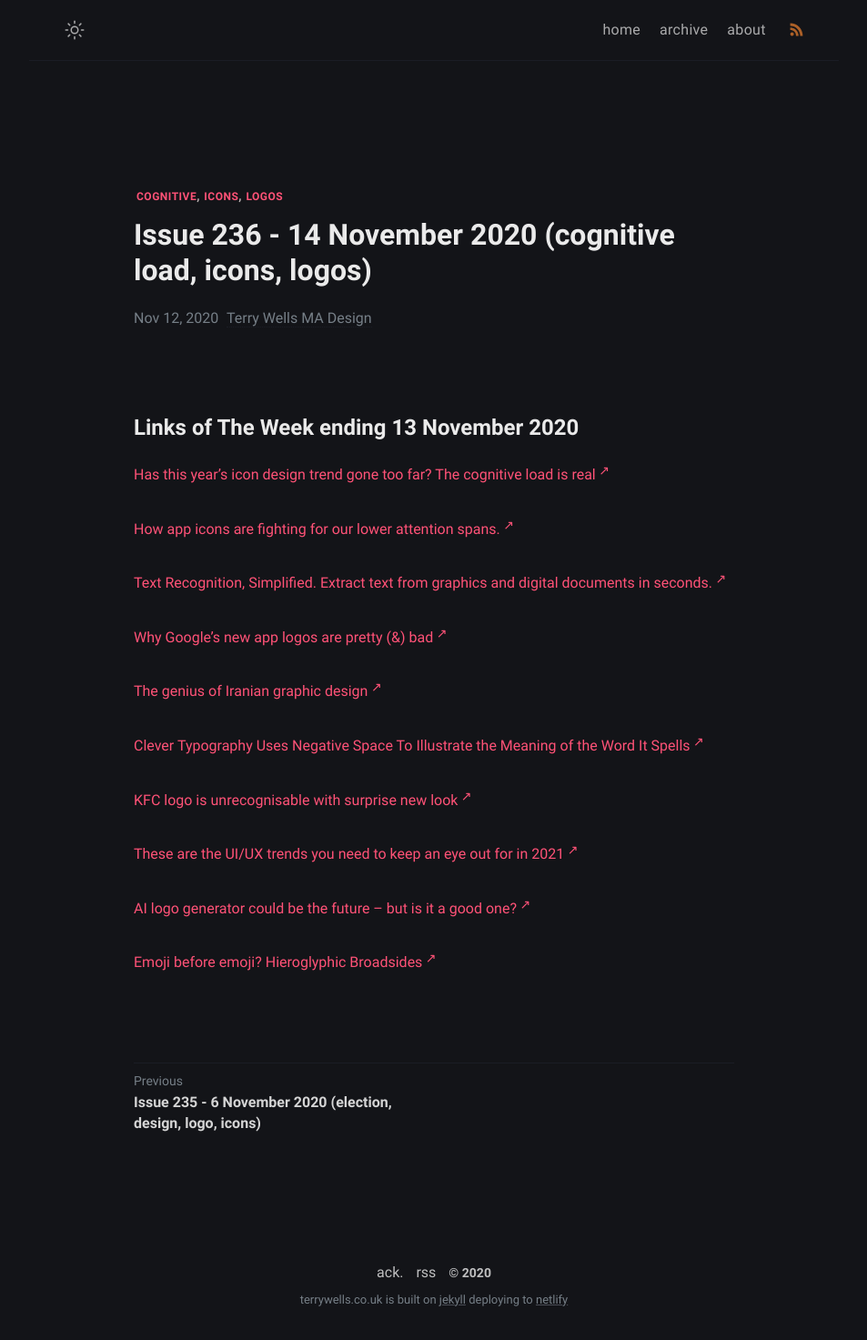
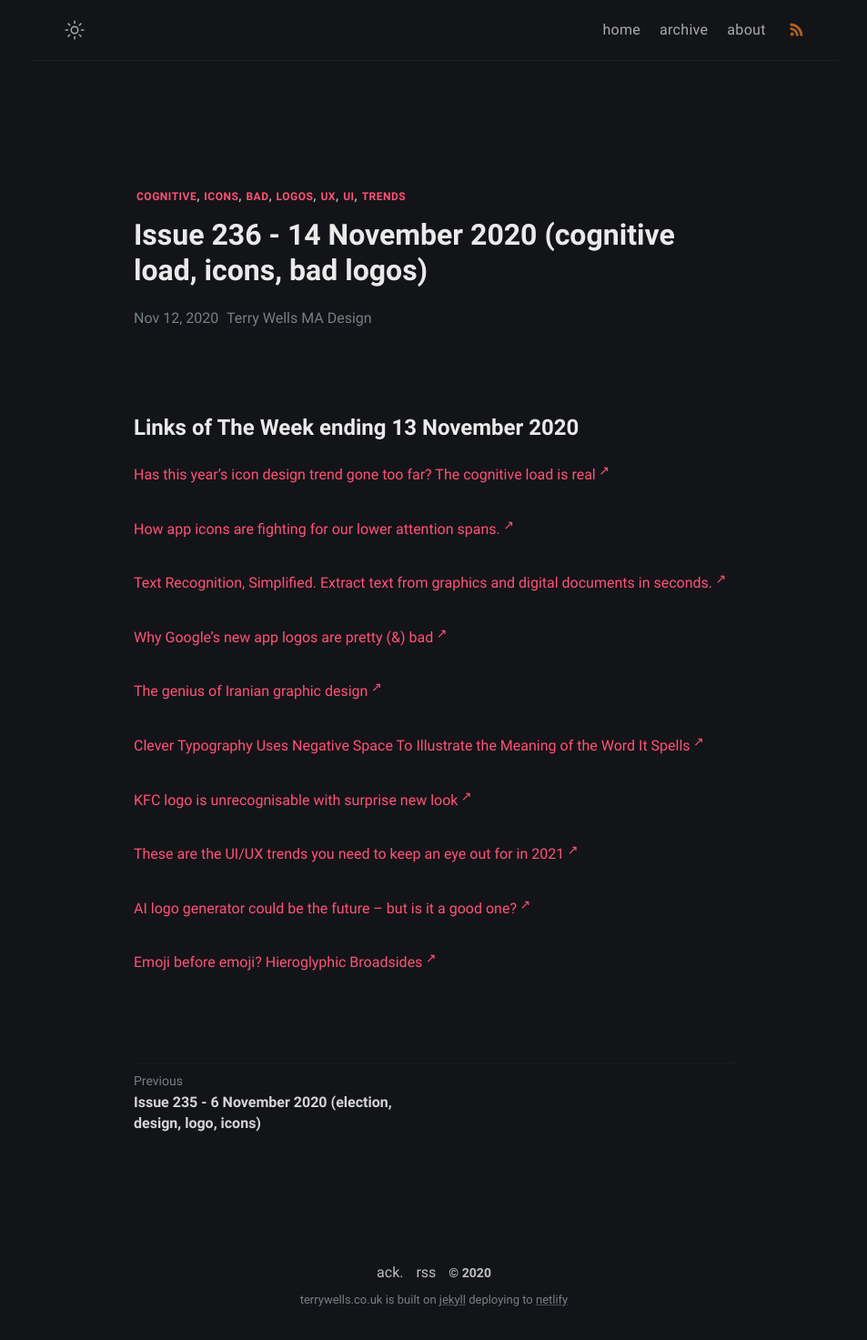
Before and after one commit to wristtattoo/jekyll-klise, a Jekyll site: the page built from _posts/2020-11-12-issue-236-14-november-2020-cognitive-load-icons-logos.md, in a window 1280 px wide. Shown: the whole page at 91% size, without its empty margins (163-1116 px from the left). Built offline with Jekyll 4.4.1, drawn with Linux system fonts in a browser that asks for light colours; a script that is not in the unit is left out.

Commit message:
Update Links of The Week “2020-11-12-issue-236-14-november-2020-cognitive-load-icons-logos”

```diff
--- a/_posts/2020-11-12-issue-236-14-november-2020-cognitive-load-icons-logos.md
+++ b/_posts/2020-11-12-issue-236-14-november-2020-cognitive-load-icons-logos.md
@@ -1,7 +1,7 @@
 ---
 layout: post
-title: Issue 236 - 14 November 2020 (cognitive load, icons, logos)
-tags: cognitive icons logos
+title: Issue 236 - 14 November 2020 (cognitive load, icons, bad logos)
+tags: cognitive icons bad logos ux ui trends
 date: 2020-11-12T10:36:49.937Z
 featuredimage: /assets/uploads/issue-236.png
 ---
```
